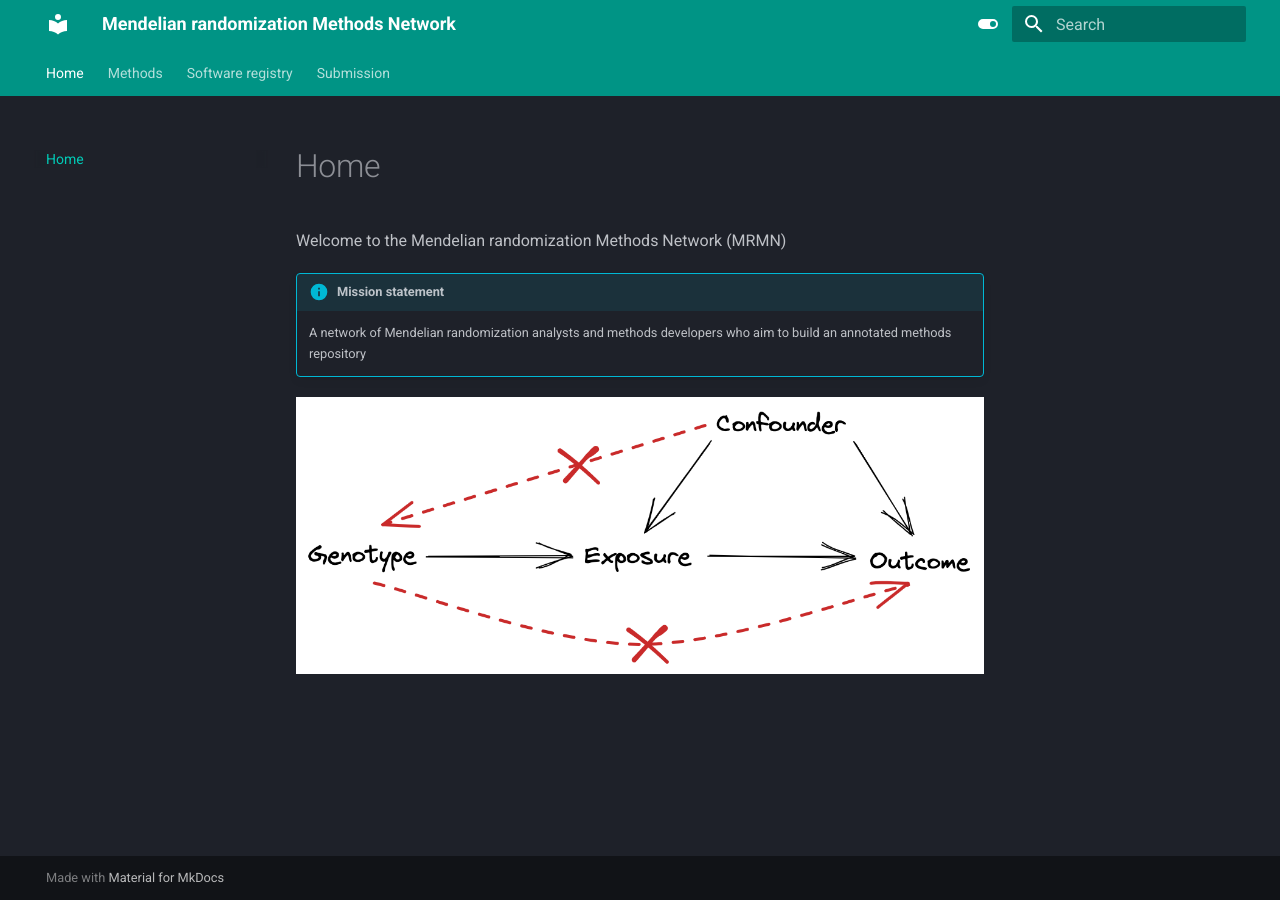
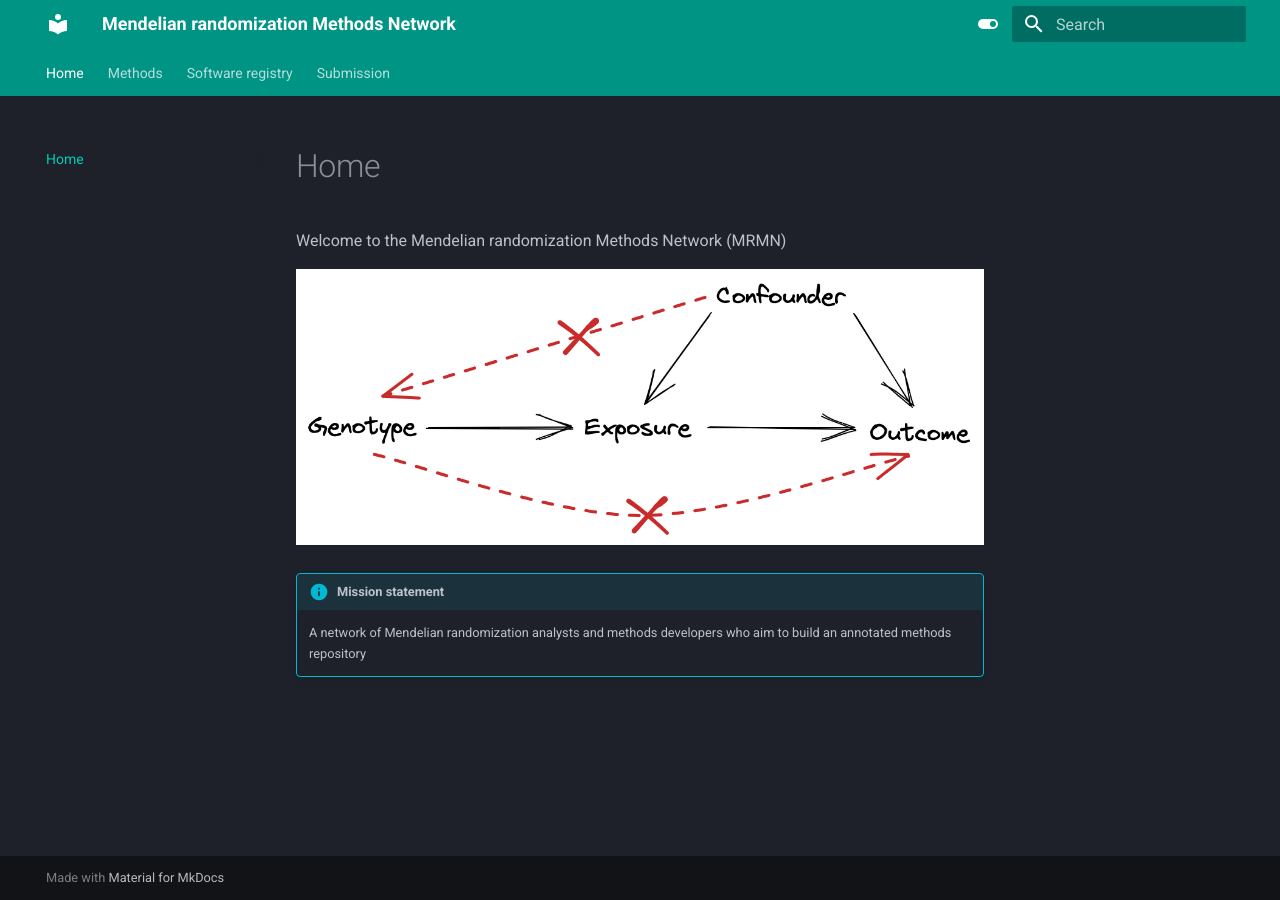
Before and after one commit to open-mr-project/open-mr-project.github.io, an MkDocs documentation site: the page built from docs/index.md, in a window 1280 px wide. Built offline with MkDocs 1.6.1 and Material for MkDocs 9.7.7, drawn with Linux system fonts in a browser that asks for light colours.

Commit message:
Move figure before call-out

```diff
--- a/docs/index.md
+++ b/docs/index.md
@@ -4,8 +4,8 @@ title: Home
 
 Welcome to the Mendelian randomization Methods Network (MRMN)
 
+![Directed acyclic graph representing the instrumental variable core conditions underlying the Mendelian randomization approach.](img/mr-dag-violations.excalidraw.png)
+
 !!! info "Mission statement"
 
     A network of Mendelian randomization analysts and methods developers who aim to build an annotated methods repository
-
-![Directed acyclic graph representing the instrumental variable core conditions underlying the Mendelian randomization approach.](img/mr-dag-violations.excalidraw.png)
```
